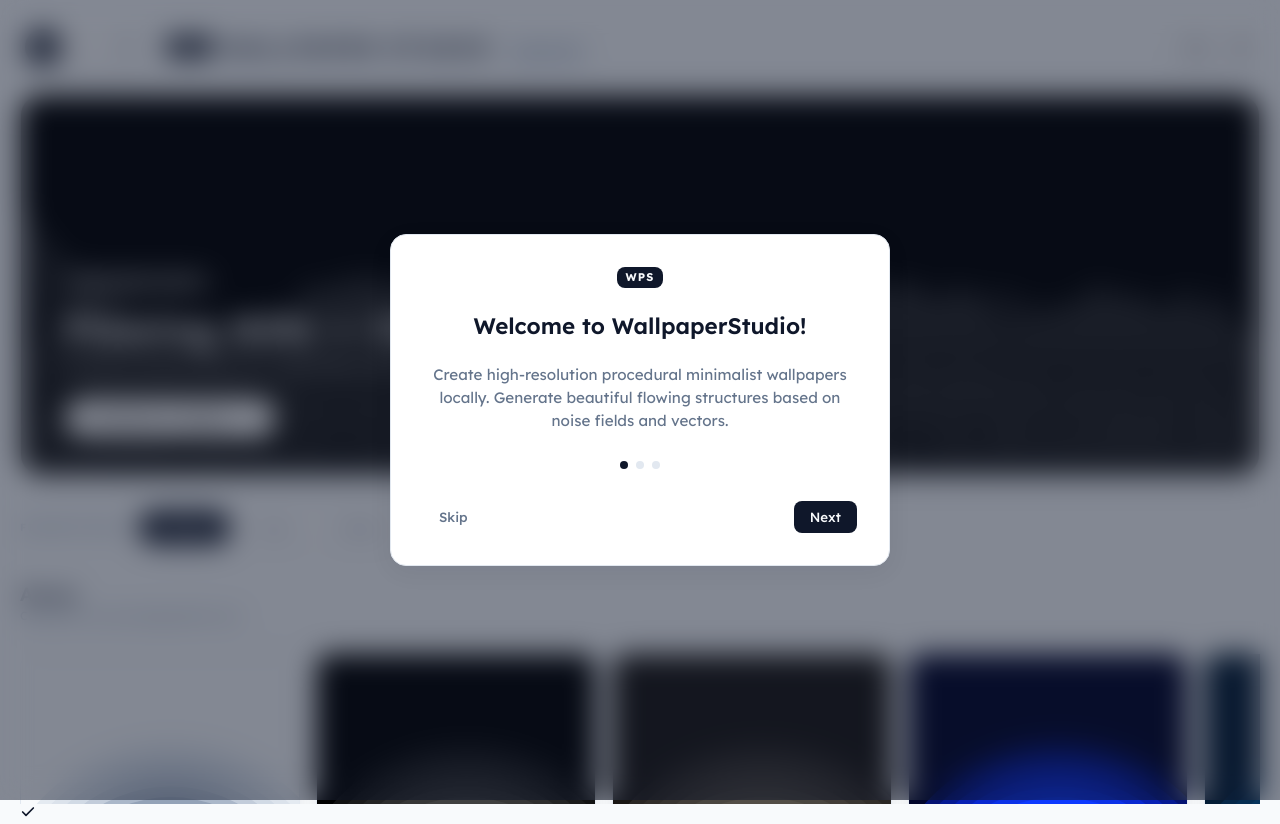
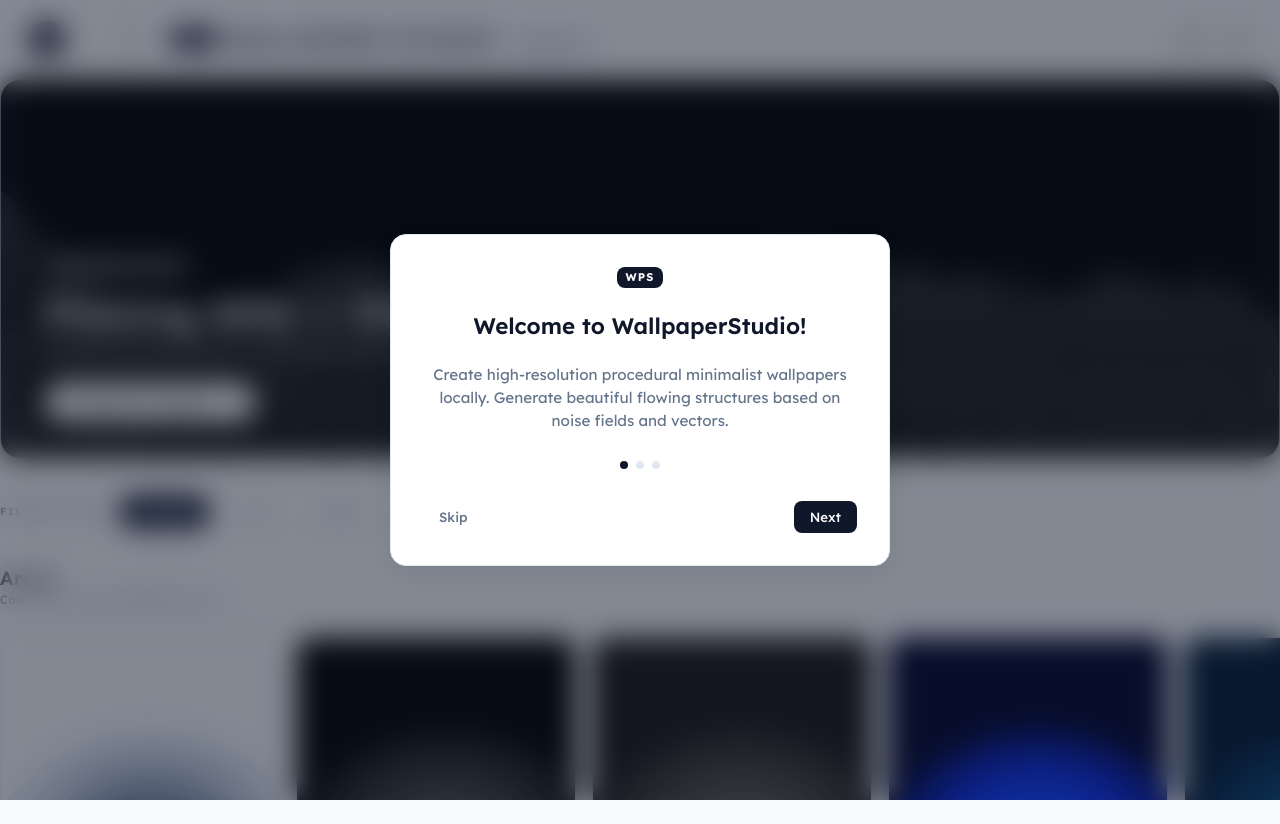
Before and after one commit to Xain-Ul-Abedin/Wallpaper-Studio, a React (Vite) app in the folder app/: page / in a window 1280 px wide. After the commit the page ends 800 px from the top, so only its background shows below. Built offline with nearby package versions, Linux system fonts and the light colour scheme.

Commit message:
fix: resolved randomizer app theme bug, removed max-width constraints for full-bleed layouts, and added premium glassmorphic toast notification styling

```diff
--- a/app/src/App.tsx
+++ b/app/src/App.tsx
@@ -238,13 +238,11 @@
     const nextPat = Math.floor(Math.random() * PATTERNS.length);
     const nextPal = Math.floor(Math.random() * (PALETTES.length + customPalettes.length));
     const nextInverted = Math.random() > 0.5;
-    const nextTheme = Math.random() > 0.5;
 
     setCurrentPattern(nextPat);
     setPaletteIdx(nextPal);
     setIsInverted(nextInverted);
-    setIsLightTheme(nextTheme);
-    showToast("Complete layout randomized!");
+    showToast("Pattern, palette & mode randomized!");
   };
 
   const applyWallpaper = async () => {
--- a/app/src/index.css
+++ b/app/src/index.css
@@ -31,14 +31,16 @@
   font-family: 'Lexend', -apple-system, BlinkMacSystemFont, 'SF Pro Display', sans-serif;
   background: var(--bg);
   color: var(--text);
-  min-height: 100vh;
-  display: flex;
-  flex-direction: column;
-  align-items: center;
-  padding: 24px 24px 0;
+  height: 100vh;
+  width: 100vw;
+  display: flex;
+  flex-direction: column;
+  align-items: stretch;
+  padding: 0;
+  margin: 0;
   transition: background 0.3s ease, color 0.3s ease;
   -webkit-font-smoothing: antialiased;
-  overflow-x: hidden;
+  overflow: hidden;
 }
 
 /* ── CENTERED PAGE TRANSITION LOADER DOTS ANIMATION ── */
@@ -99,9 +101,13 @@
   justify-content: space-between;
   align-items: center;
   width: 100%;
-  max-width: 1240px;
-  margin-bottom: 24px;
+  max-width: 100%;
+  margin-bottom: 0;
+  padding: 16px 24px;
   position: relative;
+  border-bottom: 1.5px solid var(--border);
+  background: var(--card-bg);
+  z-index: 100;
 }
 
 .header-left {
@@ -207,7 +213,7 @@
 .view-container {
   display: none;
   width: 100%;
-  max-width: 1240px;
+  max-width: 100%;
   opacity: 0;
   transform: translateY(18px) scale(0.995);
   transition: opacity 0.3s cubic-bezier(0.16, 1, 0.3, 1), transform 0.3s cubic-bezier(0.16, 1, 0.3, 1);
@@ -1123,7 +1129,10 @@
   display: flex;
   gap: 32px;
   width: 100%;
-  align-items: flex-start;
+  height: calc(100vh - 72px);
+  align-items: stretch;
+  padding: 24px;
+  overflow: hidden;
 }
 
 .preview-area {
@@ -1132,7 +1141,9 @@
   flex-direction: column;
   gap: 16px;
   min-width: 0;
-  width: 100%;
+  height: 100%;
+  overflow-y: auto;
+  padding-right: 8px;
 }
 
 /* ── PREVIEW TOOLBAR & CONTROLS ── */
@@ -1618,11 +1629,14 @@
 
 /* ── CONTROLS SIDEBAR ── */
 .controls {
-  width: 300px;
+  width: 340px;
   flex-shrink: 0;
-  display: flex;
-  flex-direction: column;
-  gap: 20px;
+  height: 100%;
+  overflow-y: auto;
+  display: flex;
+  flex-direction: column;
+  gap: 24px;
+  padding-right: 12px;
 }
 
 .control-group {
@@ -2986,3 +3000,39 @@
   font-weight: bold;
   margin-left: 6px;
 }
+
+/* Premium Glassmorphic Toast Notification */
+.toast-notification {
+  position: fixed;
+  bottom: 32px;
+  left: 50%;
+  transform: translateX(-50%) translateY(20px) scale(0.95);
+  background: var(--card-bg);
+  color: var(--text);
+  border: 1.5px solid var(--border);
+  border-radius: 100px;
+  padding: 12px 24px;
+  box-shadow: 0 10px 30px rgba(0, 0, 0, 0.15);
+  display: flex;
+  align-items: center;
+  gap: 10px;
+  z-index: 3000;
+  opacity: 0;
+  pointer-events: none;
+  transition: all 0.35s cubic-bezier(0.16, 1, 0.3, 1);
+  font-family: 'Lexend', sans-serif;
+  font-size: 0.9rem;
+  font-weight: 500;
+  backdrop-filter: blur(12px);
+}
+
+.toast-notification.visible {
+  opacity: 1;
+  pointer-events: auto;
+  transform: translateX(-50%) translateY(0) scale(1);
+}
+
+.toast-icon {
+  color: #10b981;
+  flex-shrink: 0;
+}
```
